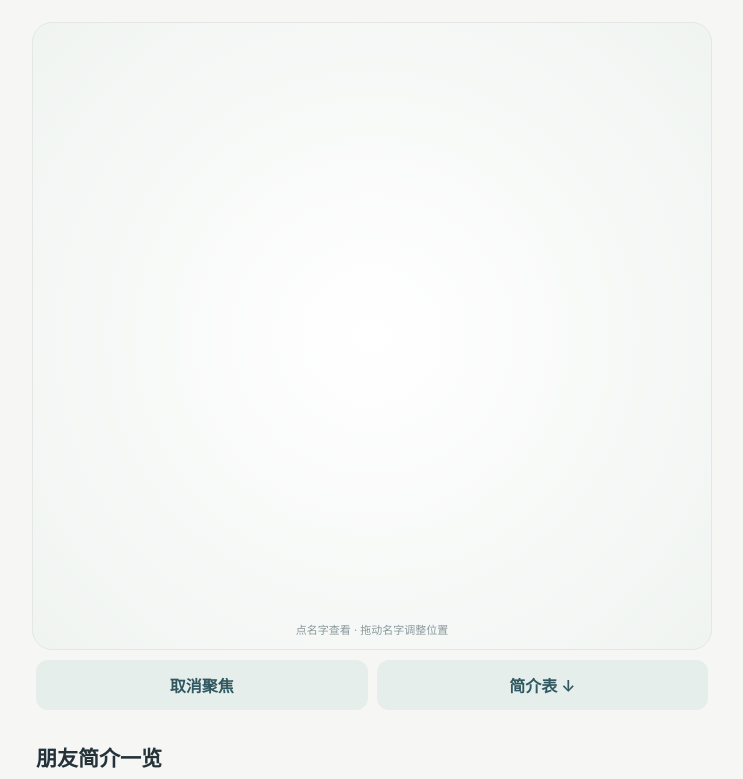
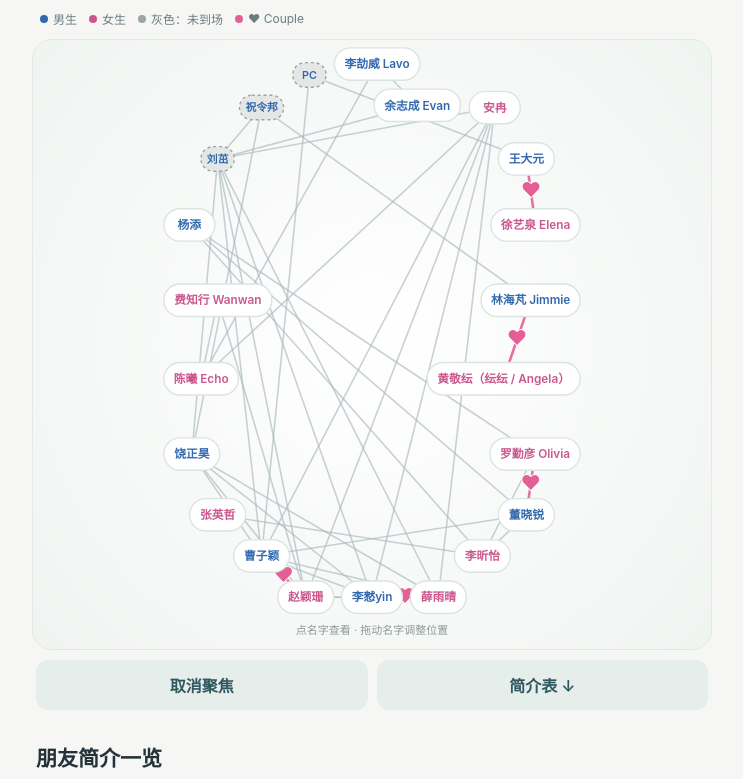
Before and after one commit to ShuxinD/party-friends-map, a plain HTML site: page index.html in a window 1280 px wide. Shown: the part 78-857 px from the top of the page, without its empty margins (268-1011 px from the left). Drawn offline with Linux system fonts and the light colour scheme.

Commit message:
Fix renamed Echo relation that prevented graph loading

```diff
--- a/index.html
+++ b/index.html
@@ -48,7 +48,7 @@ PC | 男 | 未到场 | `,relations:`李劼威 Lavo - 余志成 Evan
 安冉 - 李慭yìn
 安冉 - 赵颖珊
 安冉 - 曹子颖
-安冉 - 陈曦Echo
+安冉 - 陈曦 Echo
 费知行 Wanwan - 赵颖珊
 费知行 Wanwan - 陈曦 Echo
 王大元 - PC
```
